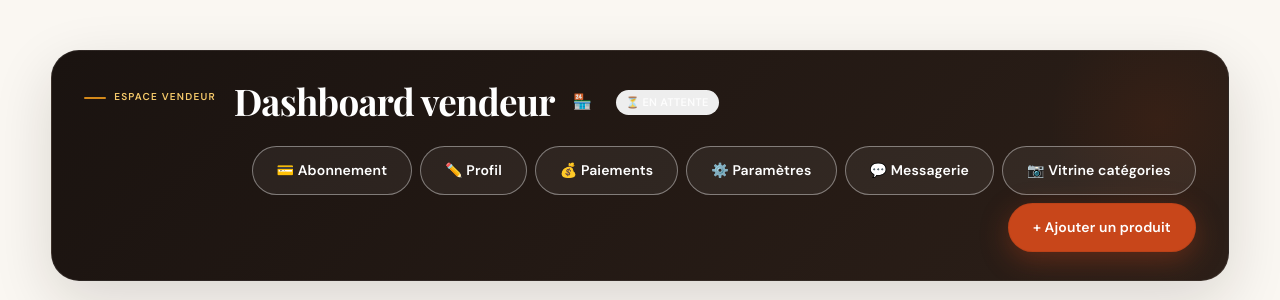
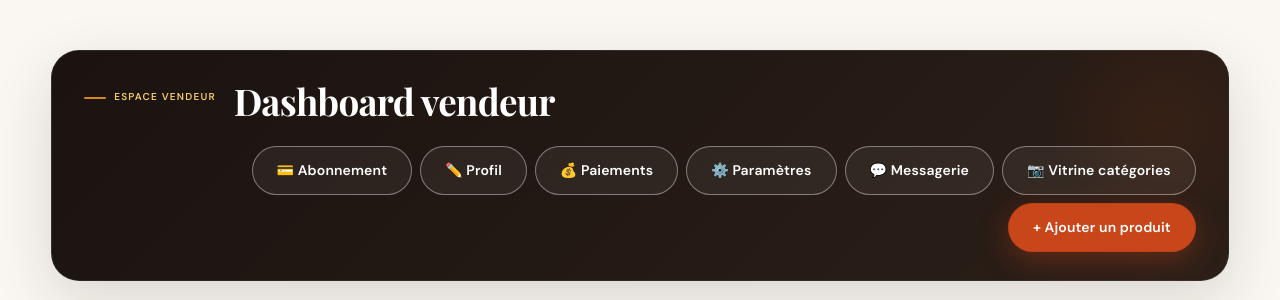
Before and after one commit to Pelmansion/Kwalokwakol-_site, a Django app: template templates/marketplace/dashboard.html in a window 1280 px wide. Shown: the part 118-418 px from the top of the page. Run offline with Django 5.2, Linux system fonts and the light colour scheme; the template is opened without the code that fills it, so the values that code supplies are empty; parts of the project's set-up code (start-up, migrations or seed data) failed here and were passed over.

Commit message:
fix(ui): retirer la ligne meta boutique et badge verifie du dashboard
Co-authored-by: Cursor <cursoragent@cursor.com>

```diff
--- a/templates/marketplace/dashboard.html
+++ b/templates/marketplace/dashboard.html
@@ -8,13 +8,6 @@
       <div class="dashboard-hero__main">
         <span class="section-eyebrow">Espace vendeur</span>
         <h1>Dashboard vendeur</h1>
-        <div class="dashboard-hero__meta">
-          <span>🏪 <strong>{{ vendor.name }}</strong></span>
-          {% if vendor.location %}<span>📍 {{ vendor.location }}</span>{% endif %}
-          <span class="badge {% if vendor.verification_status == 'verified' %}badge--success{% elif vendor.verification_status == 'rejected' %}badge--danger{% else %}badge--warning{% endif %}">
-            {% if vendor.verification_status == 'verified' %}✓ Vérifié{% elif vendor.verification_status == 'rejected' %}✗ Rejeté{% else %}⏳ En attente{% endif %}
-          </span>
-        </div>
       </div>
       <div class="dashboard-hero__actions">
         <a class="btn btn--ghost" href="{% url 'subscriptions:my_subscription' %}">💳 Abonnement</a>
```
Also changed, not shown: templates/marketplace/service_provider_dashboard.html (+0 -7 lines).
